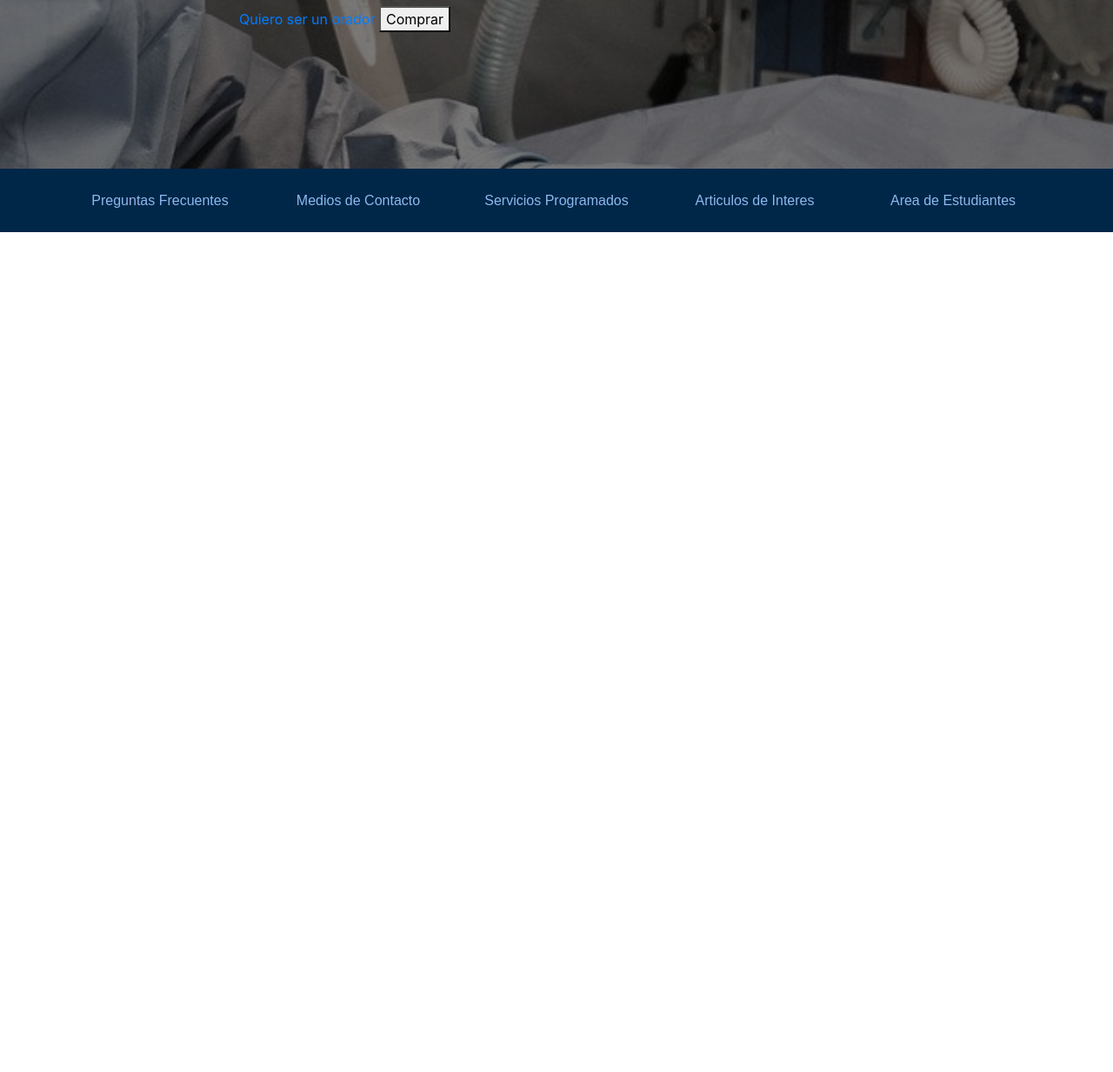
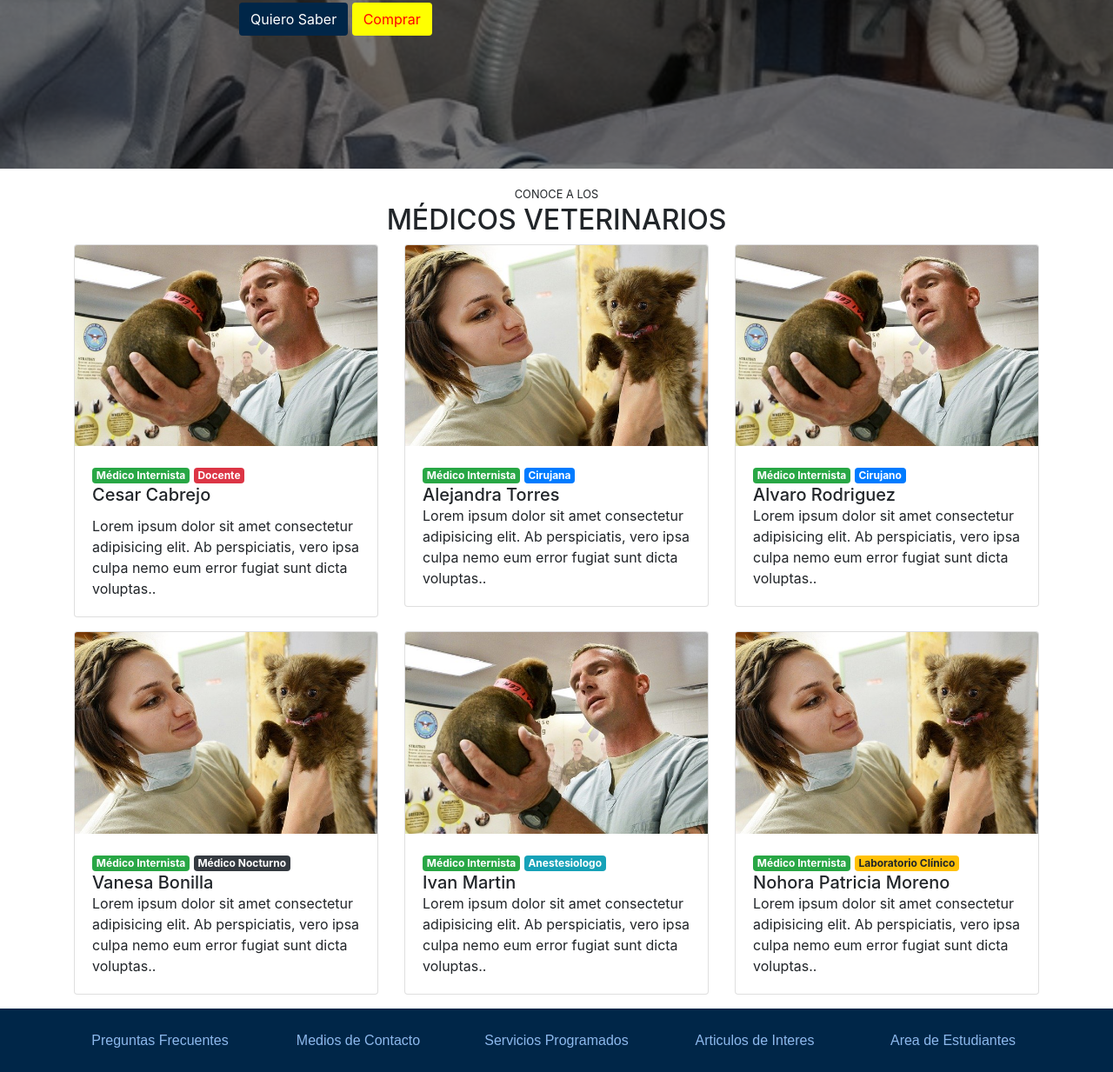
Before and after one commit to nohorapatriciam/clinicaveterinaria, a plain HTML site: page index.html in a window 1280 px wide. Shown: the part 469-1702 px from the top of the page at 87% size. Before the commit the page ends 800 px from the top, so only its background shows below. Drawn offline with nearby package versions, Linux system fonts and the light colour scheme.

Commit message:
con los medicos veterinarios

```diff
--- a/index.css
+++ b/index.css
@@ -32,6 +32,30 @@
     display: grid;
 }
 
+.btn-salle {
+    background-color:#002648;
+    color:white;
+
+}
+
+.btn-salle:hover {
+    background-color:#f6f6f6;
+    color:#8DB9ED;
+
+}
+
+.btn-comprar {
+    background-color:yellow;
+    color:red;
+
+}
+
+.btn-comprar:hover {
+    background-color:#f6f6f6;
+    color:#8DB9ED;
+
+}
+
 }
 #carousel.overlay.container{
     align-items: center;
--- a/index.html
+++ b/index.html
@@ -76,8 +76,8 @@
                   <p class="d-none d-md-block">
                     Lorem ipsum dolor sit amet, consectetur adipisicing elit. Amet, harum iure nesciunt ipsam illum voluptatum ut repudiandae atque, vero cupiditate saepe distinctio vel unde quaerat, sunt placeat totam dolorem magni maiores quasi deleniti iusto facere.
                   </p>
-                  <a href="#">Quiero ser un orador</a>
-                  <button type="button">Comprar</button>
+                  <a href="#" class="btn btn-salle">Quiero Saber</a>
+                  <button class="btn btn-comprar" type="button">Comprar</button>
                 </div>
               </div>
             </div>
@@ -88,7 +88,107 @@
 
     <!-- /Main-->
 
+    <!-- Médicos-->
+    <section id="medicos" class="mt-3">
+      <div class="container">
+        <div class="row">
+          <div class="col text-center text-uppercase">
+            <small>Conoce a los</small>
+             <h2>Médicos Veterinarios</h2>
+          </div>
+        </div>
+        <div class="row">
 
+          <div class="col-md-4 mb-3">
+            <div class="card">
+              <img src="img/medico1.jpg" class="card-img-top" alt="...">
+              <div class="card-body">
+                <div class="badges">
+                  <span class="badge badge-success">Médico Internista</span>
+                  <span class="badge badge-danger">Docente</span>
+                </div>
+                <h5 class="card-title">Cesar Cabrejo</h5>
+                <p class="card-text">Lorem ipsum dolor sit amet consectetur adipisicing elit. Ab perspiciatis, vero ipsa culpa nemo eum error fugiat sunt dicta voluptas..</p>
+              </div>
+            </div>
+          </div>
+
+          <div class="col-md-4 mb-3">
+            <div class="card">
+              <img src="img/medica2.jpg" class="card-img-top" alt="...">
+              <div class="card-body">
+                <div class="badges">
+                  <span class="badge badge-success">Médico Internista</span>
+                  <span class="badge badge-primary">Cirujana</span>
+                </div>
+                <h5 class="card-title mb-0">Alejandra Torres</h5>
+                <p class="card-text">Lorem ipsum dolor sit amet consectetur adipisicing elit. Ab perspiciatis, vero ipsa culpa nemo eum error fugiat sunt dicta voluptas..</p>
+              </div>
+            </div>
+          </div>
+
+          <div class="col-md-4 mb-3">
+            <div class="card">
+              <img src="img/medico1.jpg" class="card-img-top" alt="...">
+              <div class="card-body">
+                <div class="badges">
+                  <span class="badge badge-success">Médico Internista</span>
+                  <span class="badge badge-primary">Cirujano</span>
+                </div>
+                <h5 class="card-title mb-0">Alvaro Rodriguez</h5>
+                <p class="card-text">Lorem ipsum dolor sit amet consectetur adipisicing elit. Ab perspiciatis, vero ipsa culpa nemo eum error fugiat sunt dicta voluptas..</p>
+              </div>
+            </div>
+          </div>
+
+          <div class="col-md-4 mb-3">
+            <div class="card">
+              <img src="img/medica2.jpg" class="card-img-top" alt="...">
+              <div class="card-body">
+                <div class="badges">
+                  <span class="badge badge-success">Médico Internista</span>
+                  <span class="badge badge-dark">Médico Nocturno</span>
+                </div>
+                <h5 class="card-title mb-0">Vanesa Bonilla</h5>
+                <p class="card-text">Lorem ipsum dolor sit amet consectetur adipisicing elit. Ab perspiciatis, vero ipsa culpa nemo eum error fugiat sunt dicta voluptas..</p>
+              </div>
+            </div>
+          </div>
+
+          <div class="col-md-4 mb-3">
+            <div class="card">
+              <img src="img/medico1.jpg" class="card-img-top" alt="...">
+              <div class="card-body">
+                <div class="badges">
+                  <span class="badge badge-success">Médico Internista</span>
+                  <span class="badge badge-info">Anestesiologo</span>
+                </div>
+                <h5 class="card-title mb-0">Ivan Martin</h5>
+                <p class="card-text">Lorem ipsum dolor sit amet consectetur adipisicing elit. Ab perspiciatis, vero ipsa culpa nemo eum error fugiat sunt dicta voluptas..</p>
+              </div>
+            </div>
+          </div>
+
+          <div class="col-md-4 mb-3">
+            <div class="card">
+              <img src="img/medica2.jpg" class="card-img-top" alt="...">
+              <div class="card-body">
+                <div class="badges">
+                  <span class="badge badge-success">Médico Internista</span>
+                  <span class="badge badge-warning">Laboratorio Clínico</span>
+                </div>
+                <h5 class="card-title mb-0">Nohora Patricia Moreno</h5>
+                <p class="card-text">Lorem ipsum dolor sit amet consectetur adipisicing elit. Ab perspiciatis, vero ipsa culpa nemo eum error fugiat sunt dicta voluptas..</p>
+              </div>
+            </div>
+          </div>
+
+        </div>
+      </div>
+    </section>
+
+
+    <!-- /Médicos-->
 
 
     <!--Footer-->
```
Also changed, not shown: img/medica2.jpg (added), img/medica3.jpg (added), img/medica4.jpg (added), img/medico1.jpg (added), img/medico5.jpg (added).
